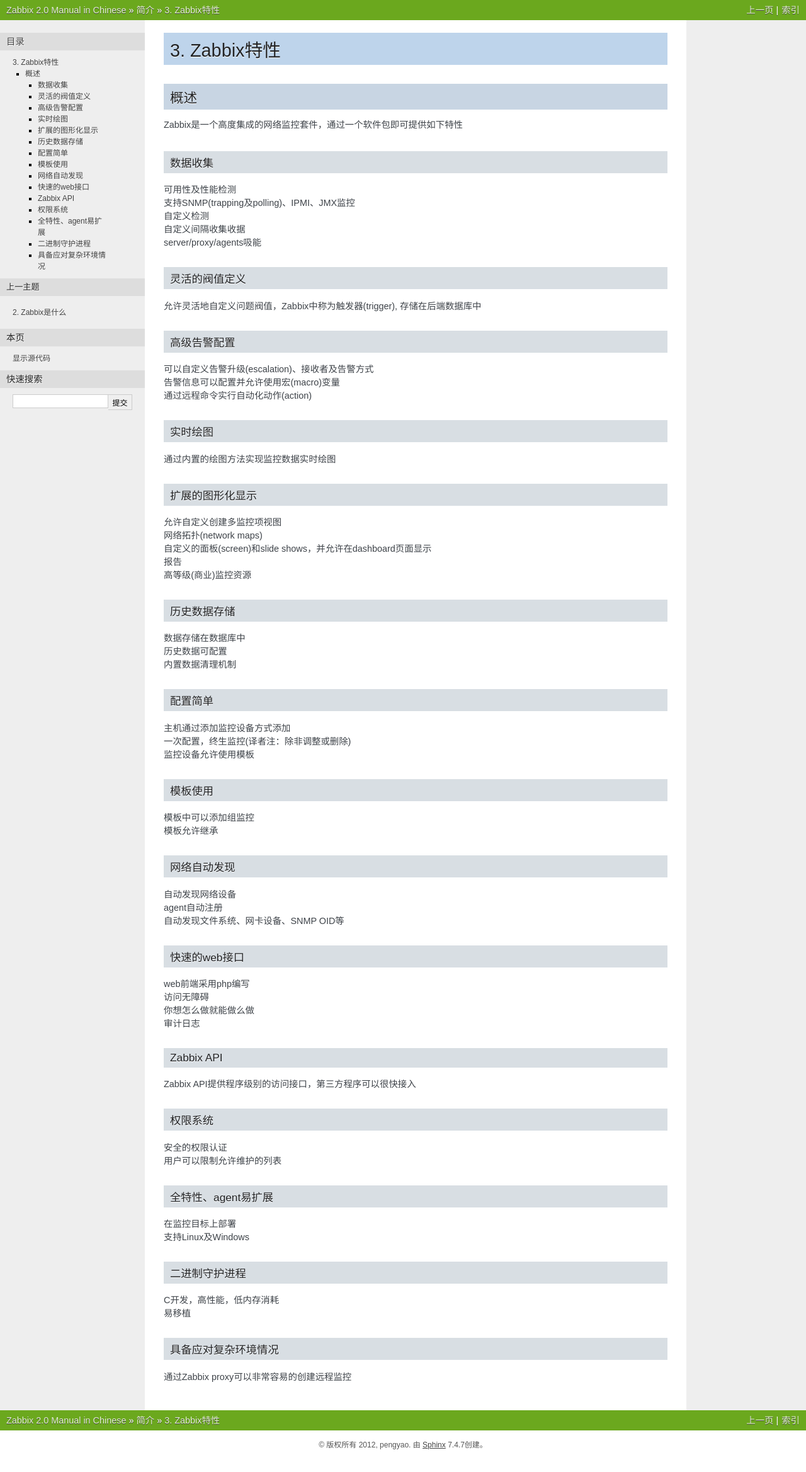
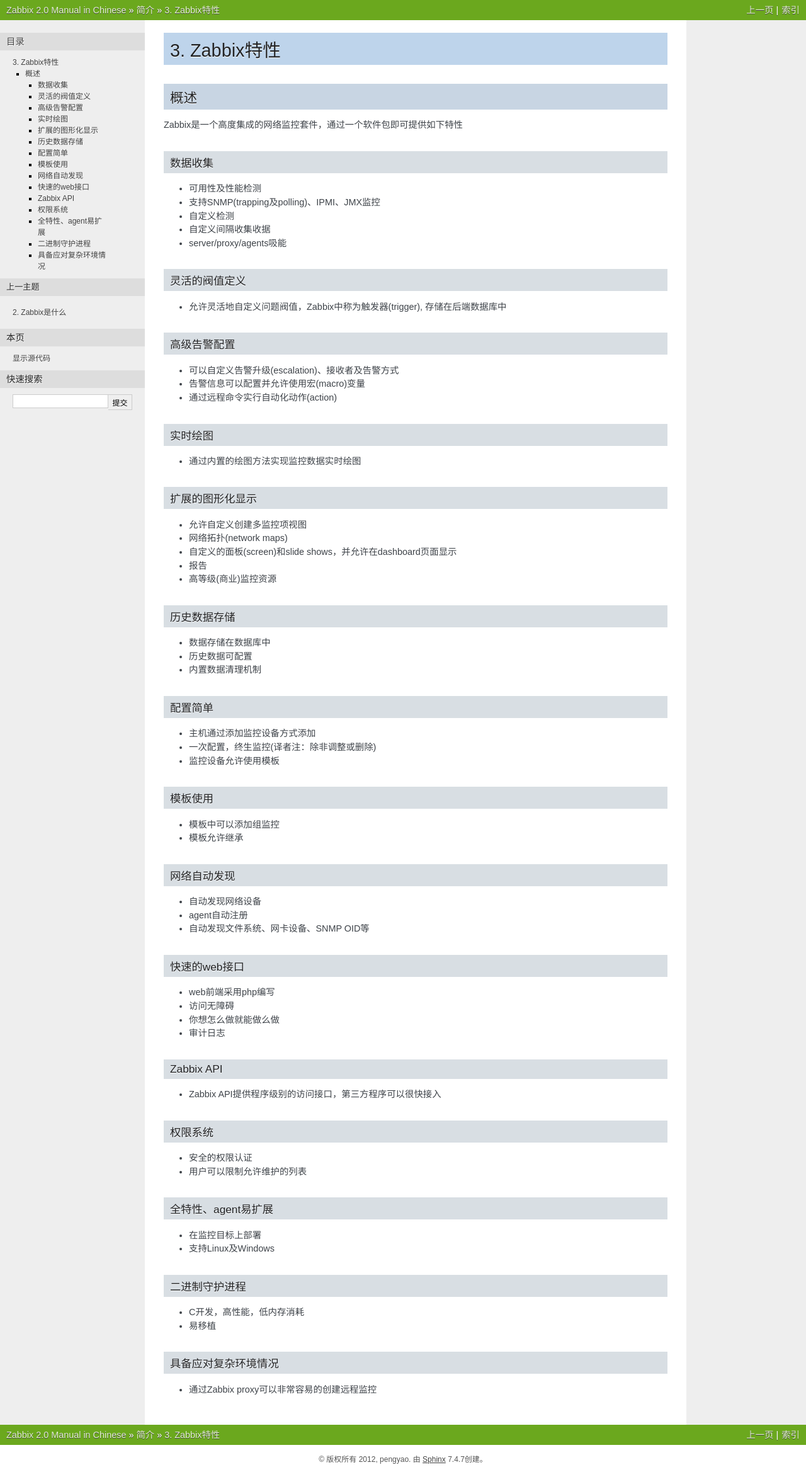
Before and after one commit to pengyao/Zabbix-manual-in-Chinese, a Sphinx documentation site: the page built from docs/introduction/features/index.rst, in a window 1280 px wide. Shown: the whole page at 63% size. Built offline with Sphinx 7.4.7, drawn with Linux system fonts in a browser that asks for light colours; before the commit the page ends 2314 px from its top, so only the background shows below that.

```diff
--- a/docs/introduction/features/index.rst
+++ b/docs/introduction/features/index.rst
@@ -9,96 +9,96 @@ Zabbix是一个高度集成的网络监控套件，通过一个软件包即可
 数据收集
 ^^^^^^^^^^^^^^^^^^^^^^
 
-| 可用性及性能检测
-| 支持SNMP(trapping及polling)、IPMI、JMX监控
-| 自定义检测
-| 自定义间隔收集收据
-| server/proxy/agents吸能
+* 可用性及性能检测
+* 支持SNMP(trapping及polling)、IPMI、JMX监控
+* 自定义检测
+* 自定义间隔收集收据
+* server/proxy/agents吸能
 
 灵活的阀值定义
 ^^^^^^^^^^^^^^^^^^^^^^^^^^^^^^^
 
-| 允许灵活地自定义问题阀值，Zabbix中称为触发器(trigger), 存储在后端数据库中
+* 允许灵活地自定义问题阀值，Zabbix中称为触发器(trigger), 存储在后端数据库中
 
 高级告警配置
 ^^^^^^^^^^^^^^^^^^^^^^^^^^^^^
 
-| 可以自定义告警升级(escalation)、接收者及告警方式
-| 告警信息可以配置并允许使用宏(macro)变量
-| 通过远程命令实行自动化动作(action)
+* 可以自定义告警升级(escalation)、接收者及告警方式
+* 告警信息可以配置并允许使用宏(macro)变量
+* 通过远程命令实行自动化动作(action)
 
 实时绘图
 ^^^^^^^^^^^^^^^^^^^^^^
 
-| 通过内置的绘图方法实现监控数据实时绘图
+* 通过内置的绘图方法实现监控数据实时绘图
 
 扩展的图形化显示
 ^^^^^^^^^^^^^^^^^^^^^^^
 
-| 允许自定义创建多监控项视图
-| 网络拓扑(network maps)
-| 自定义的面板(screen)和slide shows，并允许在dashboard页面显示
-| 报告
-| 高等级(商业)监控资源
+* 允许自定义创建多监控项视图
+* 网络拓扑(network maps)
+* 自定义的面板(screen)和slide shows，并允许在dashboard页面显示
+* 报告
+* 高等级(商业)监控资源
 
 历史数据存储
 ^^^^^^^^^^^^^^^^^^^^^^
 
-| 数据存储在数据库中
-| 历史数据可配置
-| 内置数据清理机制
+* 数据存储在数据库中
+* 历史数据可配置
+* 内置数据清理机制
 
 配置简单
 ^^^^^^^^^^^^^^^^^^^
 
-| 主机通过添加监控设备方式添加
-| 一次配置，终生监控(译者注：除非调整或删除)
-| 监控设备允许使用模板
+* 主机通过添加监控设备方式添加
+* 一次配置，终生监控(译者注：除非调整或删除)
+* 监控设备允许使用模板
 
 模板使用
 ^^^^^^^^^^^^^^^^^^^^^^^^^^^^
 
-| 模板中可以添加组监控
-| 模板允许继承
+* 模板中可以添加组监控
+* 模板允许继承
 
 网络自动发现
 ^^^^^^^^^^^^^^^^^^^^
 
-| 自动发现网络设备
-| agent自动注册
-| 自动发现文件系统、网卡设备、SNMP OID等
+* 自动发现网络设备
+* agent自动注册
+* 自动发现文件系统、网卡设备、SNMP OID等
 
 快速的web接口
 ^^^^^^^^^^^^^^^^^^^
 
-| web前端采用php编写
-| 访问无障碍
-| 你想怎么做就能做么做
-| 审计日志
+* web前端采用php编写
+* 访问无障碍
+* 你想怎么做就能做么做
+* 审计日志
 
 Zabbix API
 ^^^^^^^^^^^^^^^^^
 
-| Zabbix API提供程序级别的访问接口，第三方程序可以很快接入
+* Zabbix API提供程序级别的访问接口，第三方程序可以很快接入
 
 权限系统
 ^^^^^^^^^^^^^^^^^^^^^^^
 
-| 安全的权限认证
-| 用户可以限制允许维护的列表
+* 安全的权限认证
+* 用户可以限制允许维护的列表
 
 全特性、agent易扩展
 ^^^^^^^^^^^^^^^^^^^^^^
-| 在监控目标上部署
-| 支持Linux及Windows
+* 在监控目标上部署
+* 支持Linux及Windows
 
 二进制守护进程
 ^^^^^^^^^^^^^^^^^^^^^^^^^
 
-| C开发，高性能，低内存消耗
-| 易移植
+* C开发，高性能，低内存消耗
+* 易移植
 
 具备应对复杂环境情况
 ^^^^^^^^^^^^^^^^^^^^^^^^^^^^^^
 
-| 通过Zabbix proxy可以非常容易的创建远程监控
+* 通过Zabbix proxy可以非常容易的创建远程监控
```
Also changed, not shown: 5 other files.
